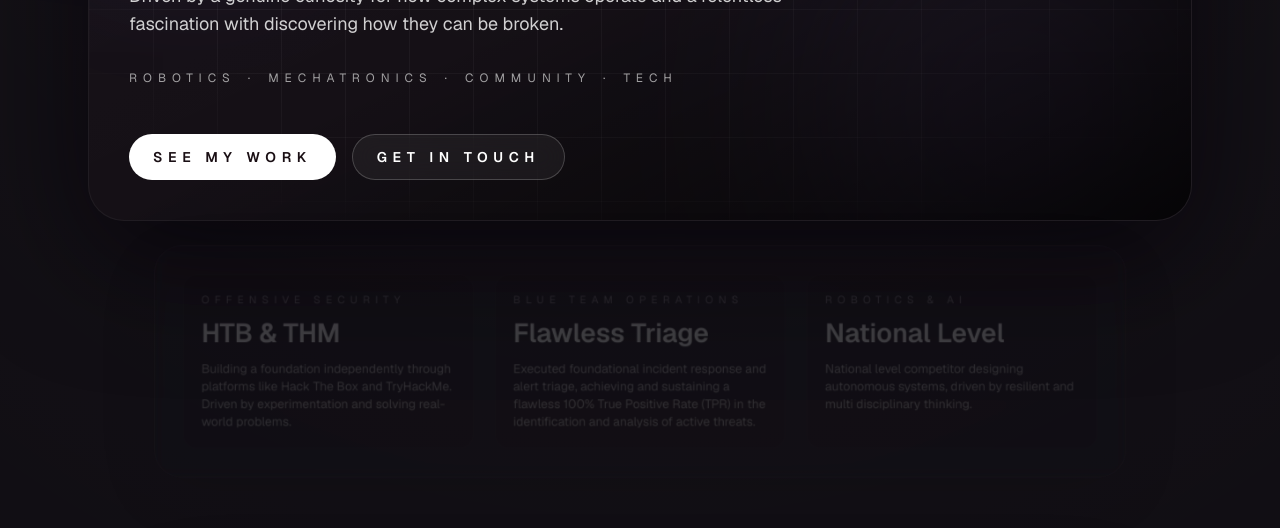
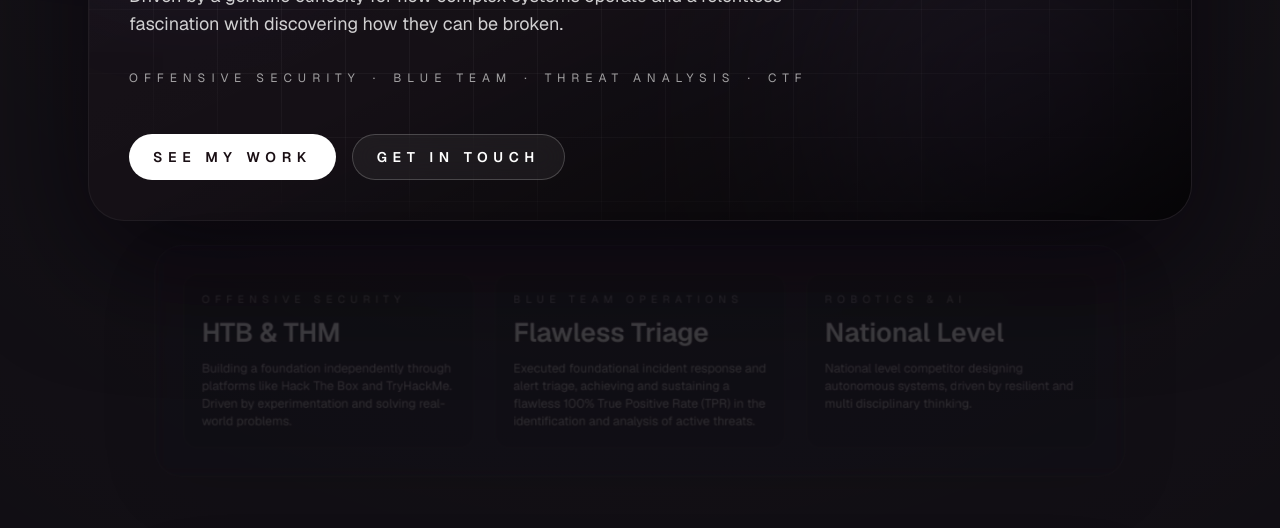
Before and after one commit to dev-760/portfolio, a Next.js app: page / in a window 1280 px wide. Shown: the part 424-952 px from the top of the page. Built offline with nearby package versions, Linux system fonts and the light colour scheme.

Commit message:
new project

```diff
--- a/src/components/Hero.tsx
+++ b/src/components/Hero.tsx
@@ -90,13 +90,13 @@ const Hero = () => {
         </div>
         <p className="max-w-2xl text-lg text-white/80">{profile.tagline}</p>
         <div className="flex flex-wrap items-center gap-3 text-xs uppercase tracking-[0.5em] text-white/60">
-          <span>Robotics</span>
+          <span>Offensive Security</span>
           <span>·</span>
-          <span>Mechatronics</span>
+          <span>Blue Team</span>
           <span>·</span>
-          <span>Community</span>
+          <span>Threat Analysis</span>
           <span>·</span>
-          <span>Tech</span>
+          <span>CTF</span>
         </div>
         <div className="relative z-10 flex flex-col sm:flex-row flex-wrap gap-4 mt-4">
           <button
--- a/src/data/profile.ts
+++ b/src/data/profile.ts
@@ -227,6 +227,12 @@ export const profile: Profile = {
   },
   projects: [
     {
+      title: "CTF",
+      link: "https://github.com/dev-760/CTF",
+      description: "A beginner-friendly Capture The Flag environment repository.",
+      technologies: ["CTF", "Security", "Shell"],
+    },
+    {
       title: "NextLab (nxtscan)",
       link: "https://github.com/dev-760/nxtscan",
       description: "An open-source web security scanner featuring AI-powered remediation (Llama 3), continuous monitoring, real-time alerts, and executive bilingual PDF reports.",
```
